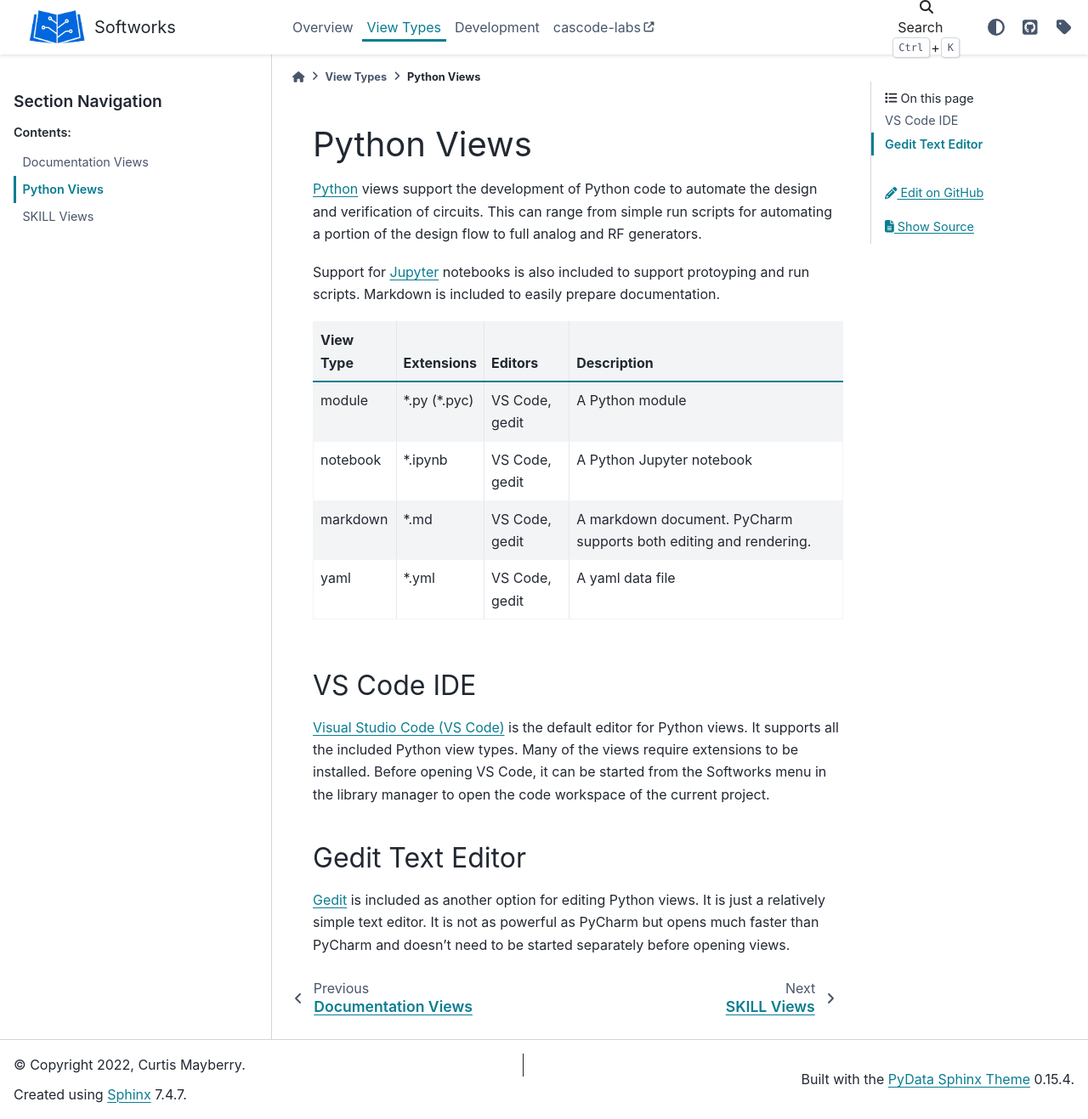
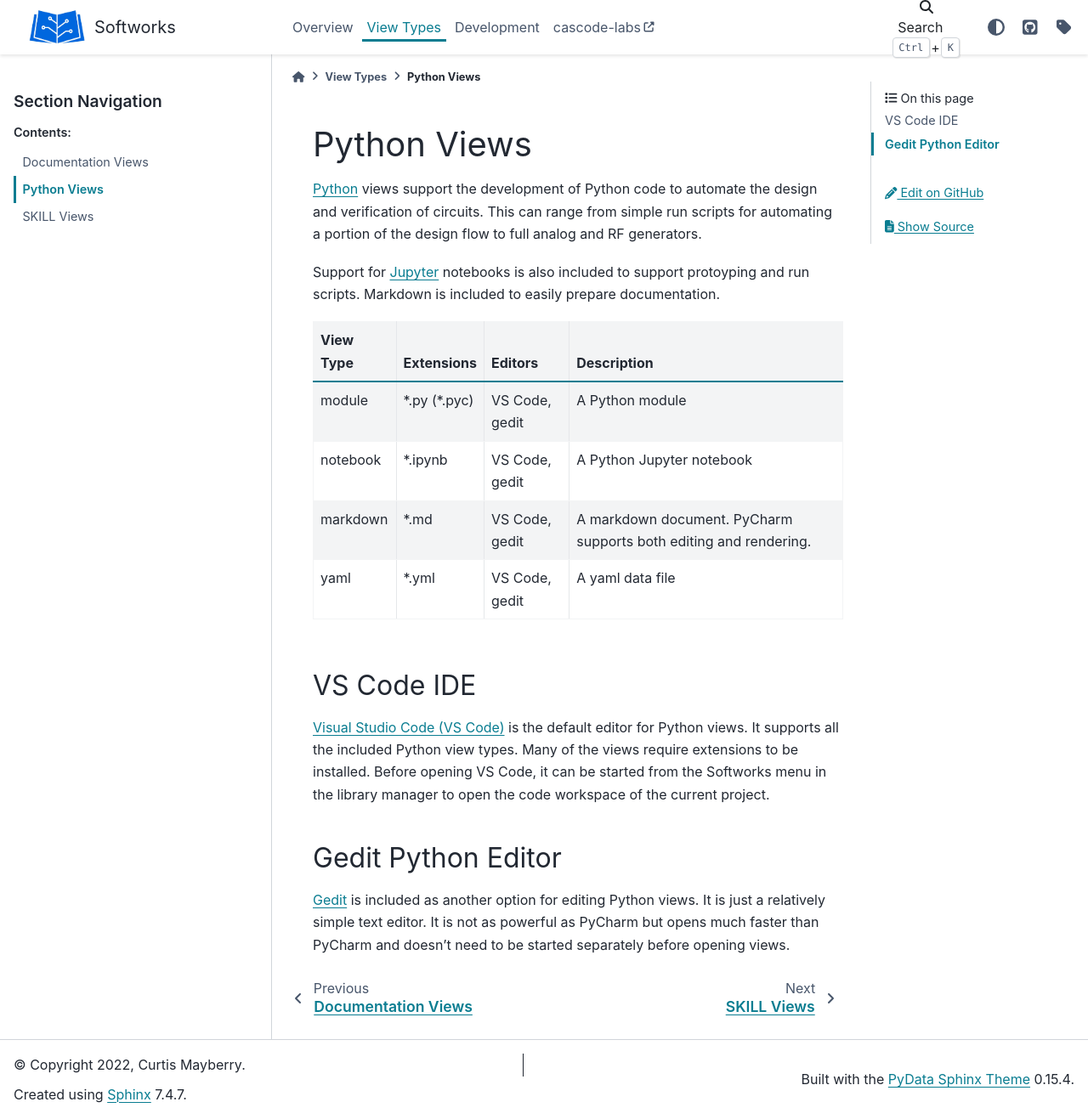
Before and after one commit to cascode-labs/softworks, a Sphinx documentation site: the page built from docs/source/view_types/python_views.rst, in a window 1280 px wide and 1317 px high. Shown: the whole window at 85% size. Built offline with Sphinx 7.4.7 and the PyData theme 0.15.4, drawn with Linux system fonts in a browser that asks for light colours; pages that are not in the unit, such as notebooks, are missing from menus.

Commit message:
Fix header name conflict

```diff
--- a/docs/source/view_types/python_views.rst
+++ b/docs/source/view_types/python_views.rst
@@ -33,8 +33,8 @@ VS Code IDE
 views.  It supports all the included Python view types.  Many of the views require extensions to be installed.  Before opening VS Code, it can be started from the
 Softworks menu in the library manager to open the code workspace of the current project.
 
-Gedit Text Editor
------------------
+Gedit Python Editor
+--------------------
 `Gedit <https://help.gnome.org/users/gedit/stable/>`_ is included as another
 option for editing Python views.  It is just a relatively simple text editor.
 It is not as powerful as PyCharm but opens much faster than
--- a/docs/source/view_types/skill_views.rst
+++ b/docs/source/view_types/skill_views.rst
@@ -19,8 +19,8 @@ Virtuoso has a built in SKILL IDE which is the default editor for SKILL
 views.  However it does take a Cadence SKILL development license and only a
 limited number of licenses are available.
 
-Gedit Text Editor
------------------
+Gedit SKILL Text Editor
+------------------------
 `Gedit <https://help.gnome.org/users/gedit/stable/>`_ is included as another
 editor option.  It is just a text editor and is not as powerful as the SKILL IDE.
 However it doesn't require a license.
```
